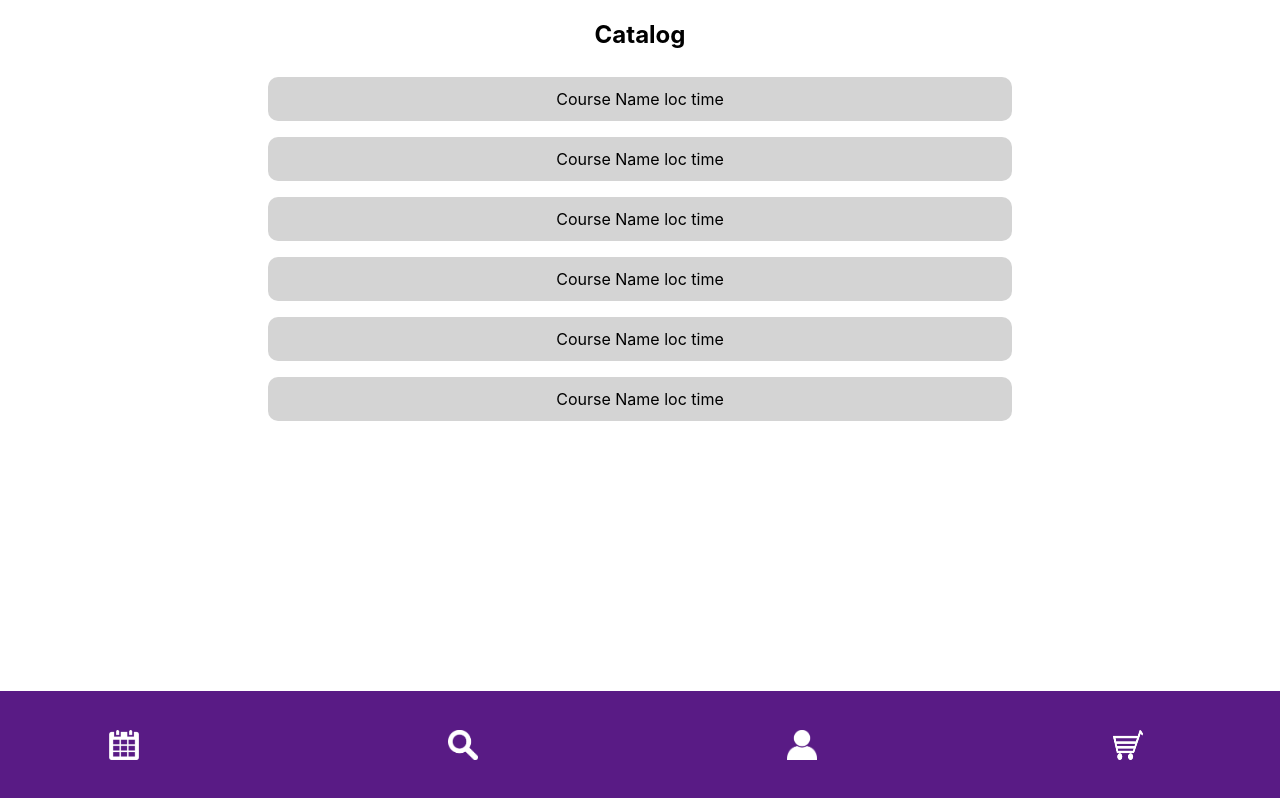
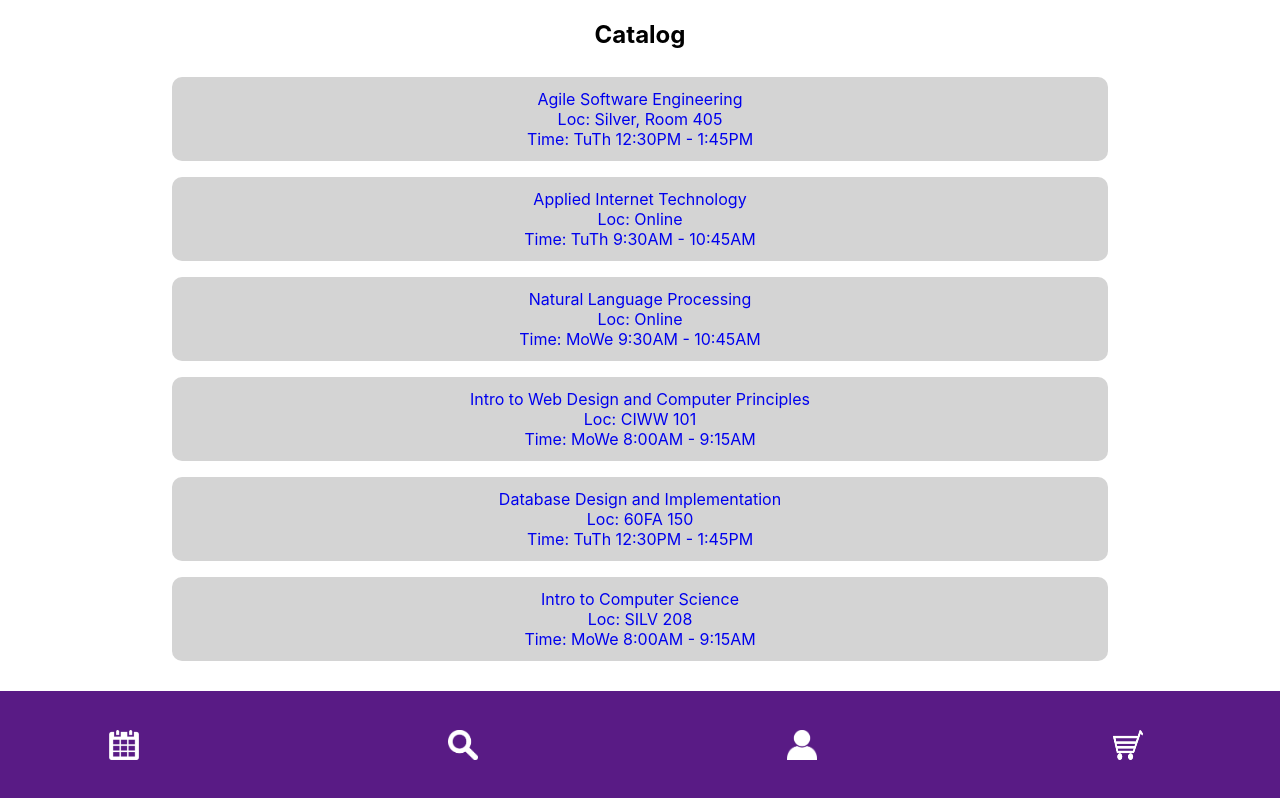
Before and after one commit to agiledev-students-fall2022/final-project-team-albert-pro-max, a React (Create React App) app in the folder front-end/: page /coursepage in a window 1280 px wide. Built offline with nearby package versions, Linux system fonts and the light colour scheme.

Commit message:
Implementing linking task from user story#6

```diff
--- a/front-end/src/App.js
+++ b/front-end/src/App.js
@@ -4,6 +4,7 @@ import CoursePage from './CoursePage';
 import ShoppingCart from './ShoppingCart';
 import Profile from './Profile';
 import CourseSearch from './CourseSearch';
+import CourseDetails from './CourseDetails'
 import Footer from './Footer';
 
 function App() {
@@ -16,6 +17,7 @@ function App() {
             <Route path="/shoppingcart" element={<ShoppingCart id={6}/>} />
             <Route path="/profile" element={<Profile />} />
             <Route path="/coursesearch" element={<CourseSearch />} />
+            <Route path="/coursedetails" element={<CourseDetails />} />
           </Routes>
         </main>
         <Footer/>
--- a/front-end/src/Course.css
+++ b/front-end/src/Course.css
@@ -2,9 +2,8 @@
     border: 2px none rgb(152, 176, 196);
     background-color: rgb(212, 212, 212);
     border-radius: 10px;
-    width: 55%;
+    width: 70%;
     padding: 12px 20px;
     margin: 8px 0;
-    justify-content: space-between;
     display: inline-block;
 }
--- a/front-end/src/Course.js
+++ b/front-end/src/Course.js
@@ -1,12 +1,57 @@
 import './Course.css'
+import { Link } from 'react-router-dom'
+
+const coursesList = [
+    {
+        id: 0,
+        courseName: "Agile Software Engineering",
+        courseLoc: "Silver, Room 405",
+        courseTime: "TuTh 12:30PM - 1:45PM"
+    },
+    {
+        id: 1,
+        courseName: "Applied Internet Technology",
+        courseLoc: "Online",
+        courseTime: "TuTh 9:30AM - 10:45AM"
+    },
+    {
+        id: 2,
+        courseName: "Natural Language Processing",
+        courseLoc: "Online",
+        courseTime: "MoWe 9:30AM - 10:45AM"
+    },
+    {
+        id: 3,
+        courseName: "Intro to Web Design and Computer Principles",
+        courseLoc: "CIWW 101",
+        courseTime: "MoWe 8:00AM - 9:15AM"
+    },
+    {
+        id: 4,
+        courseName: "Database Design and Implementation",
+        courseLoc: "60FA 150",
+        courseTime: "TuTh 12:30PM - 1:45PM"
+    },
+    {
+        id: 5,
+        courseName: "Intro to Computer Science",
+        courseLoc: "SILV 208",
+        courseTime: "MoWe 8:00AM - 9:15AM"
+    }
+
+];
 
 const Course = prop => {
+    const id = prop.index
     return(
-        <div className="course">
-            Course Name
-            loc
-            time
-        </div>
+        <Link to ="/coursedetails">
+            <div className="course">
+                <div>{coursesList[id].courseName}</div>
+                <div>Loc: {coursesList[id].courseLoc}</div>
+                <div>Time: {coursesList[id].courseTime}</div>
+            </div>
+        </Link>
+
     )
 };
 
--- a/front-end/src/CoursePage.js
+++ b/front-end/src/CoursePage.js
@@ -10,7 +10,7 @@ const CoursePage = props => {
     const num = props.id;
     let items = [];
     for (let i = 0; i < num; i++) {
-        items.push(<Course key={i}/>)
+        items.push(<Course key={i} index={i}/>)
     }
     return (
         <div className='CoursePage'>
```
Also changed, not shown: 1 other file (tests, documents, lock files or other folders).
